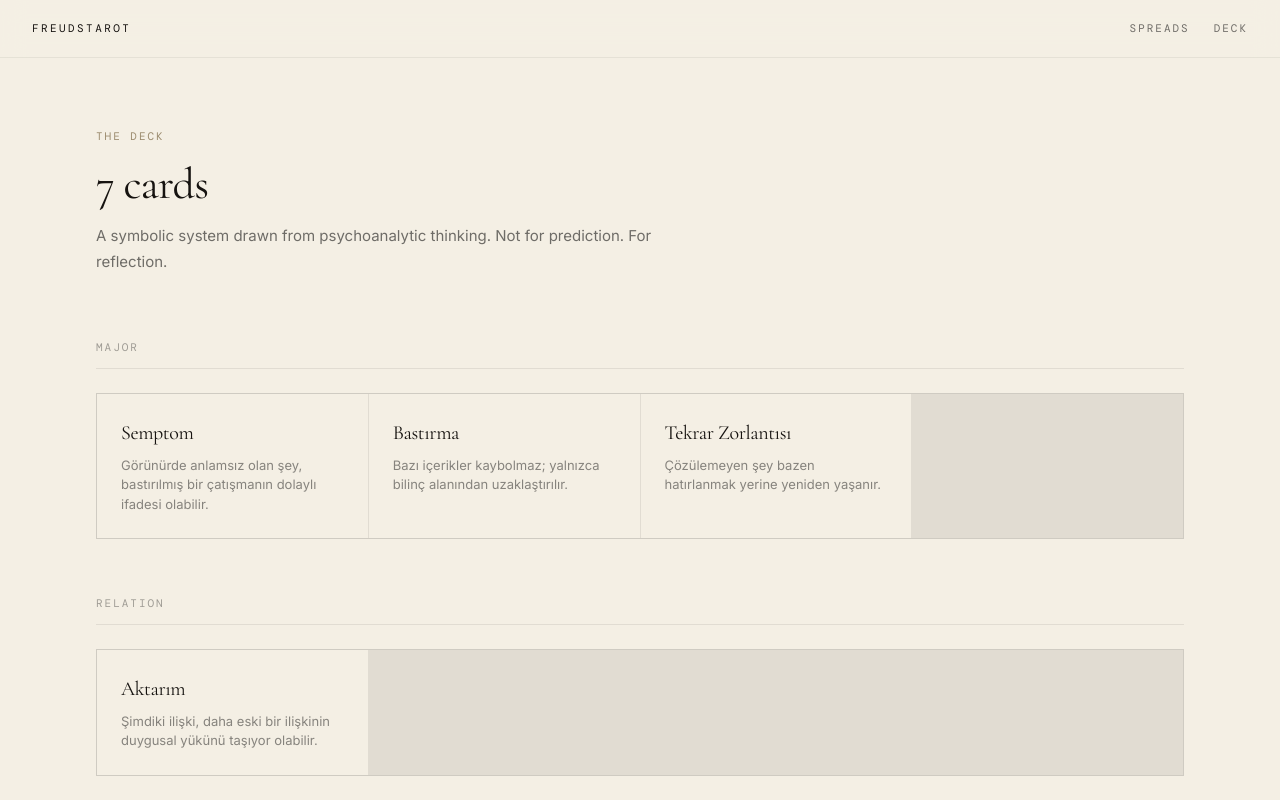
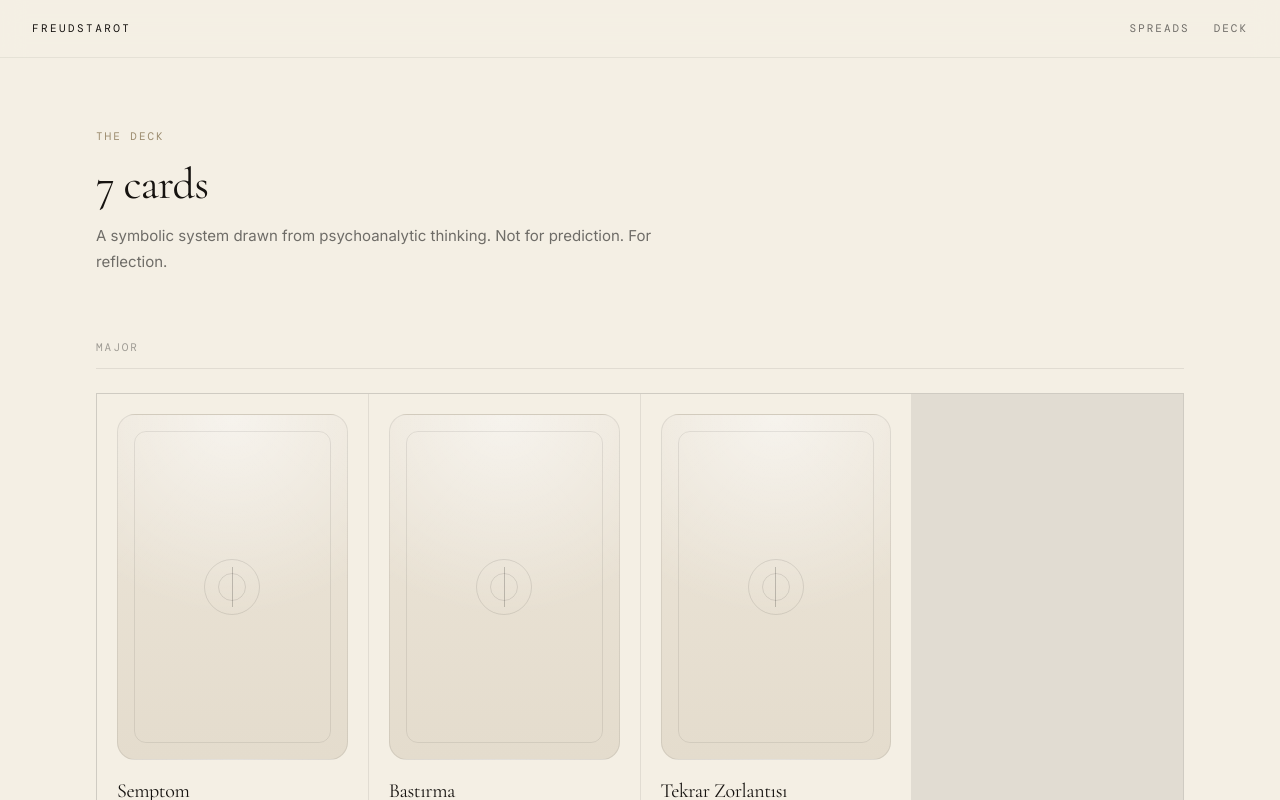
Before and after one commit to selaleakirmak-cmyk/freuds, a Next.js app: page /deck in a window 1280 px wide. Shown: the top 800 px of the page. Built offline with nearby package versions, Linux system fonts and the light colour scheme; a web font is replaced by a local one.

Commit message:
Add placeholder thumbnails to deck page

```diff
--- a/app/deck/page.tsx
+++ b/app/deck/page.tsx
@@ -1,5 +1,18 @@
 import Link from "next/link";
 import { cards } from "@/lib/data/cards";
+
+function PlaceholderThumb() {
+  return (
+    <div className="mb-4 aspect-[2/3] overflow-hidden rounded-[18px] border border-black/8 bg-[radial-gradient(circle_at_top,rgba(255,255,255,0.55),rgba(255,255,255,0)_55%),linear-gradient(180deg,#ece5d8,#e4dccd)] p-4">
+      <div className="flex h-full items-center justify-center rounded-[12px] border border-black/8">
+        <div className="relative flex h-14 w-14 items-center justify-center rounded-full border border-black/10">
+          <div className="absolute h-7 w-7 rounded-full border border-black/10" />
+          <div className="h-10 w-px bg-black/20" />
+        </div>
+      </div>
+    </div>
+  );
+}
 
 export default function DeckPage() {
   const categories = Array.from(new Set(cards.map((c) => c.category)));
@@ -16,7 +29,8 @@ export default function DeckPage() {
           <p className="mb-6 border-b border-black/8 pb-3 font-mono text-[11px] uppercase tracking-[0.18em] text-black/35">{category}</p>
           <div className="grid grid-cols-2 gap-px border border-black/8 bg-black/8 sm:grid-cols-3 md:grid-cols-4">
             {cards.filter((card) => card.category === category).map((card) => (
-              <Link key={card.id} href={'/deck/' + card.slug} className="group bg-[#F4EFE4] p-6 transition-colors duration-300 hover:bg-[#161310]">
+              <Link key={card.id} href={'/deck/' + card.slug} className="group bg-[#F4EFE4] p-4 transition-colors duration-300 hover:bg-[#161310] md:p-5">
+                <PlaceholderThumb />
                 <h3 className="font-serif text-[20px] text-[#161310] group-hover:text-[#F4EFE4]">{card.title}</h3>
                 <p className="mt-2 text-[13px] text-black/45 group-hover:text-[#F4EFE4]/60">{card.summary}</p>
               </Link>
```
